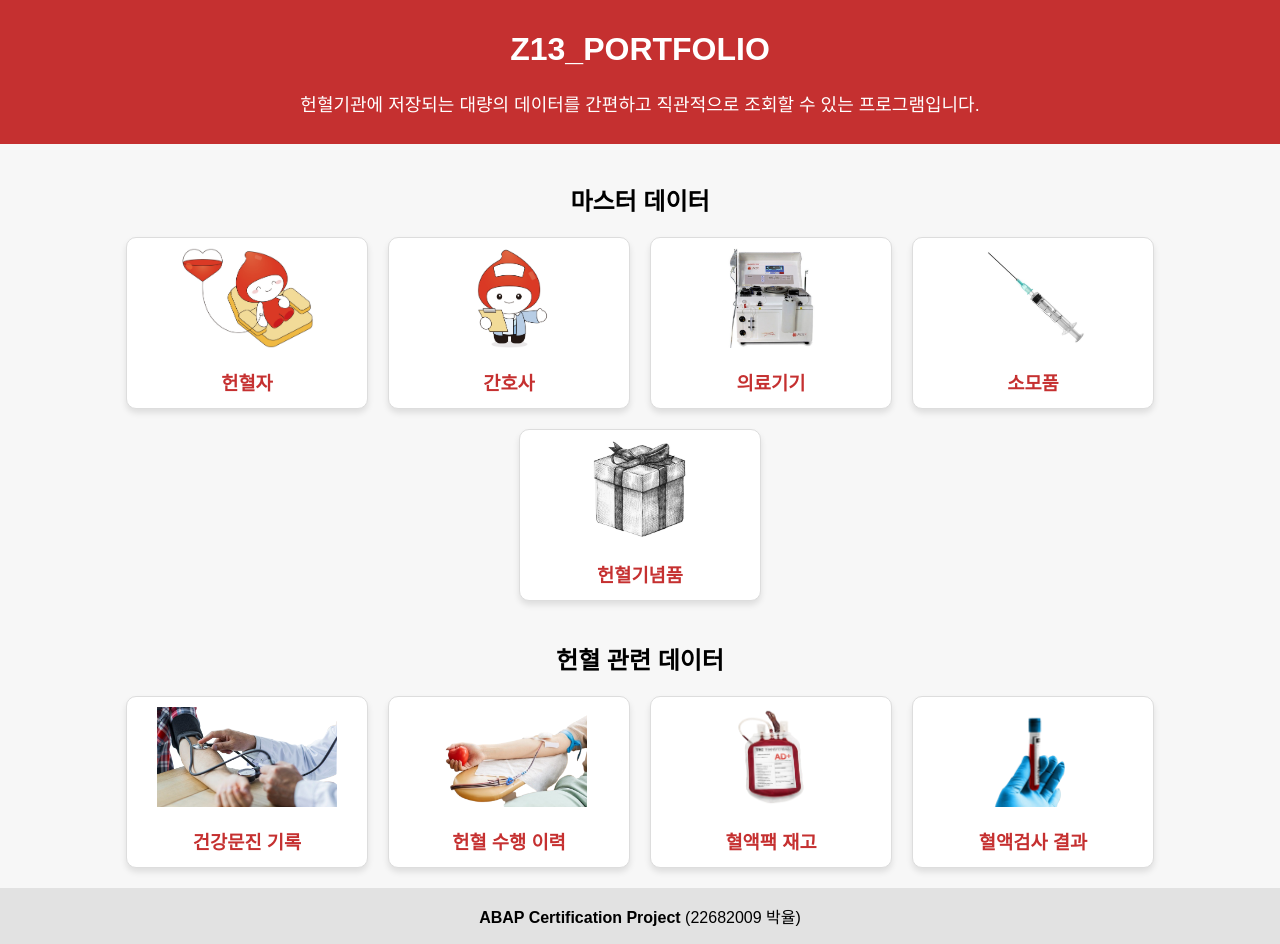
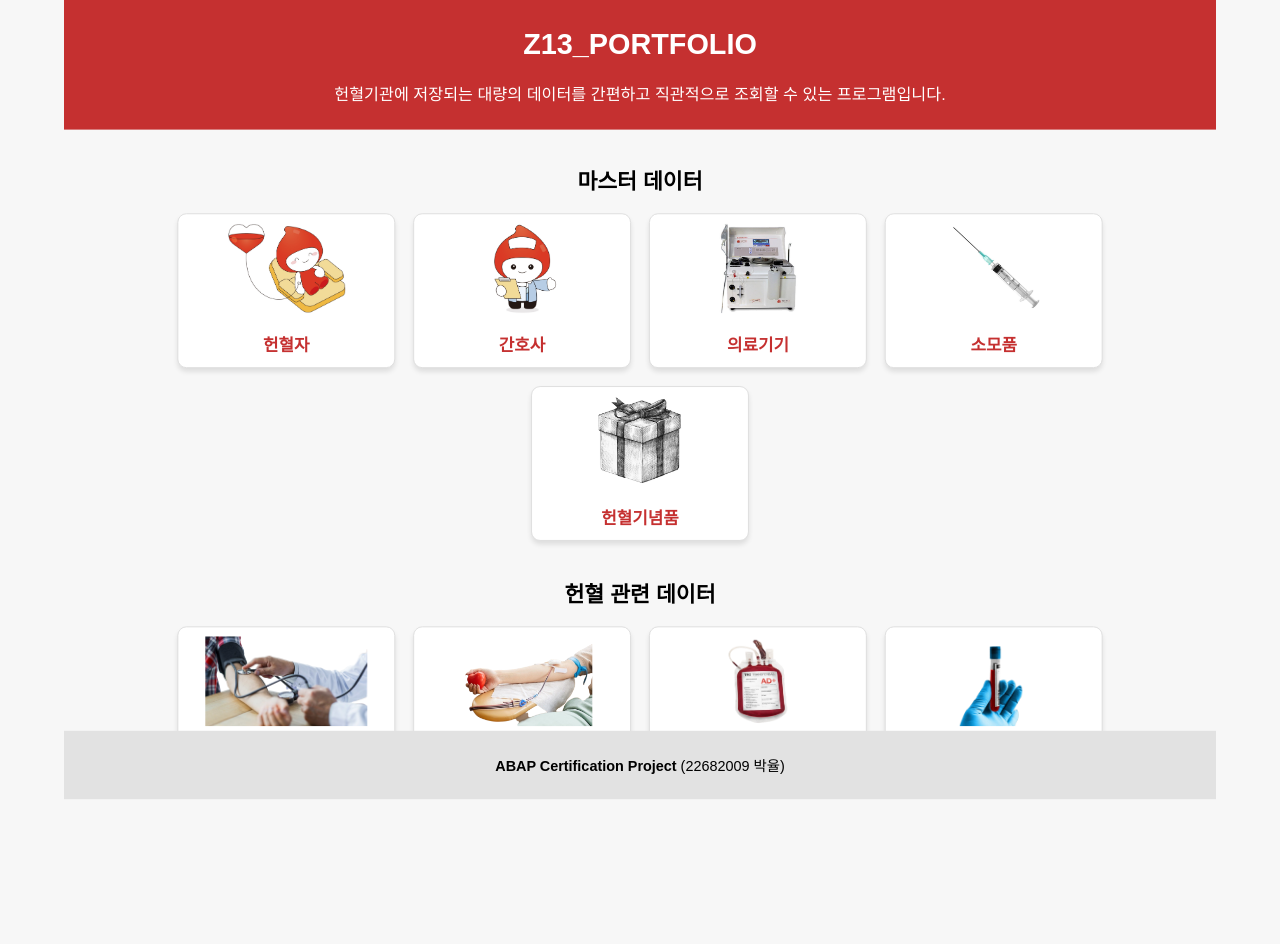
Before and after one commit to WayToGuru/YulPark, a plain HTML site: page index.html in a window 1280 px wide. After the commit the page ends 888 px from the top, so only its background shows below. Drawn offline with Linux system fonts and the light colour scheme.

Commit message:
Update index.html

```diff
--- a/index.html
+++ b/index.html
@@ -1,4 +1,4 @@
-<!DOCTYPE html>
+<!--DOCTYPE html>
 <html lang="ko">
 <head>
     <meta charset="UTF-8">
@@ -87,6 +87,157 @@
 </header>
 
 <main>
+    < 마스터 데이터 섹션 >
+    <br>
+    <div class="section-title">마스터 데이터</div>
+    <div class="card-container">
+        <div class="card">
+            <img src="donor.jpg" alt="헌혈자 이미지">
+            <h3>헌혈자</h3>
+        </div>
+        <div class="card">
+            <img src="nurse.jpg" alt="간호사 이미지">
+            <h3>간호사</h3>
+        </div>
+        <div class="card">
+            <img src="meddv.jpg" alt="의료기기 이미지">
+            <h3>의료기기</h3>
+        </div>
+        <div class="card">
+            <img src="suppl.jpg" alt="소모품 이미지">
+            <h3>소모품</h3>
+        </div>
+        <div class="card">
+            <img src="dgift.jpg" alt="헌혈기념품 이미지">
+            <h3>헌혈기념품</h3>
+        </div>
+    </div>
+
+    < 간격 추가 >
+    <div class="spacer"></div>
+
+    < 헌혈 관련 데이터 섹션 >
+    <div class="section-title">헌혈 관련 데이터</div>
+    <div class="card-container">
+        <div class="card">
+            <img src="medcu.jpg" alt="건강문진 기록 이미지">
+            <h3>건강문진 기록</h3>
+        </div>
+        <div class="card">
+            <img src="dntrc.jpg" alt="헌혈 수행 이력 이미지">
+            <h3>헌혈 수행 이력</h3>
+        </div>
+        <div class="card">
+            <img src="bpack.jpg" alt="혈액팩 재고 이미지">
+            <h3>혈액팩 재고</h3>
+        </div>
+        <div class="card">
+            <img src="btest.jpg" alt="혈액검사 결과 이미지">
+            <h3>혈액검사 결과</h3>
+        </div>
+    </div>
+</main>
+
+<footer>
+    <p><b>ABAP Certification Project</b>&nbsp;(22682009 박율)</p>
+</footer>
+
+</body>
+</html-->
+
+<!DOCTYPE html>
+<html lang="ko">
+<head>
+    <meta charset="UTF-8">
+    <meta name="viewport" content="width=device-width, initial-scale=1.0">
+    <title>대한적십자사 헌혈본부 프로그램 소개</title>
+    <style>
+        body {
+            font-family: Pretendard, sans-serif;
+            margin: 0;
+            padding: 0;
+            background-color: #f7f7f7;
+            display: flex;
+            flex-direction: column;
+            transform: scale(0.9); /* 축척 90% */
+            transform-origin: top center; /* 축척 기준점 설정 */
+            min-height: 100vh;
+        }
+        header {
+            background-color: #c53030;
+            color: white;
+            text-align: center;
+            padding: 10px;
+        }
+        main {
+            flex: 1;
+            padding: 0px;
+        }
+        .section-title {
+            text-align: center;
+            margin: 20px 0 20px;
+            font-size: 24px;
+            font-weight: bold;
+            color: black;
+        }
+        .card-container {
+            display: flex;
+            justify-content: center;
+            gap: 20px;
+            flex-wrap: wrap;
+            margin-bottom: 20px;
+        }
+        .card {
+            background-color: white;
+            border: 1px solid #ddd;
+            border-radius: 10px;
+            box-shadow: 0 4px 6px rgba(0, 0, 0, 0.1);
+            width: 220px; /* 동일한 가로 길이 설정 */
+            height: 150px;
+            padding: 10px;
+            text-align: center;
+            transition: transform 0.2s, box-shadow 0.2s;
+            display: flex;
+            flex-direction: column;
+            justify-content: space-between;
+        }
+        .card img {
+            width: 100%;
+            height: 100px;
+            object-fit: contain; /* 수정된 부분 */
+            border-radius: 10px;
+            margin-bottom: 10px;
+        }
+        .card:hover {
+            transform: translateY(-10px);
+            box-shadow: 0 6px 10px rgba(0, 0, 0, 0.2);
+        }
+        .card h3 {
+            margin: 10px 0;
+            color: #c53030;
+        }
+        .spacer {
+            margin-top: 40px; /* "헌혈 관련 데이터" 섹션 간격 */
+        }
+        footer {
+            text-align: center;
+            padding: 10px;
+            background-color: #e2e2e2;
+            position: fixed; /* 화면 하단에 고정 */
+            bottom: 0;
+            width: 100%; /* 화면 너비에 맞게 확장 */
+            box-sizing: border-box; /* 패딩 포함 크기 계산 */
+        }
+    </style>
+</head>
+<body>
+
+<header>
+    <h1>Z13_PORTFOLIO</h1>
+    <p style="font-size: 18px;">헌혈기관에 저장되는 대량의 데이터를 간편하고 직관적으로 조회할 수 있는 프로그램입니다.</p>
+</header>
+
+<main>
     <!-- 마스터 데이터 섹션 -->
     <br>
     <div class="section-title">마스터 데이터</div>
```
